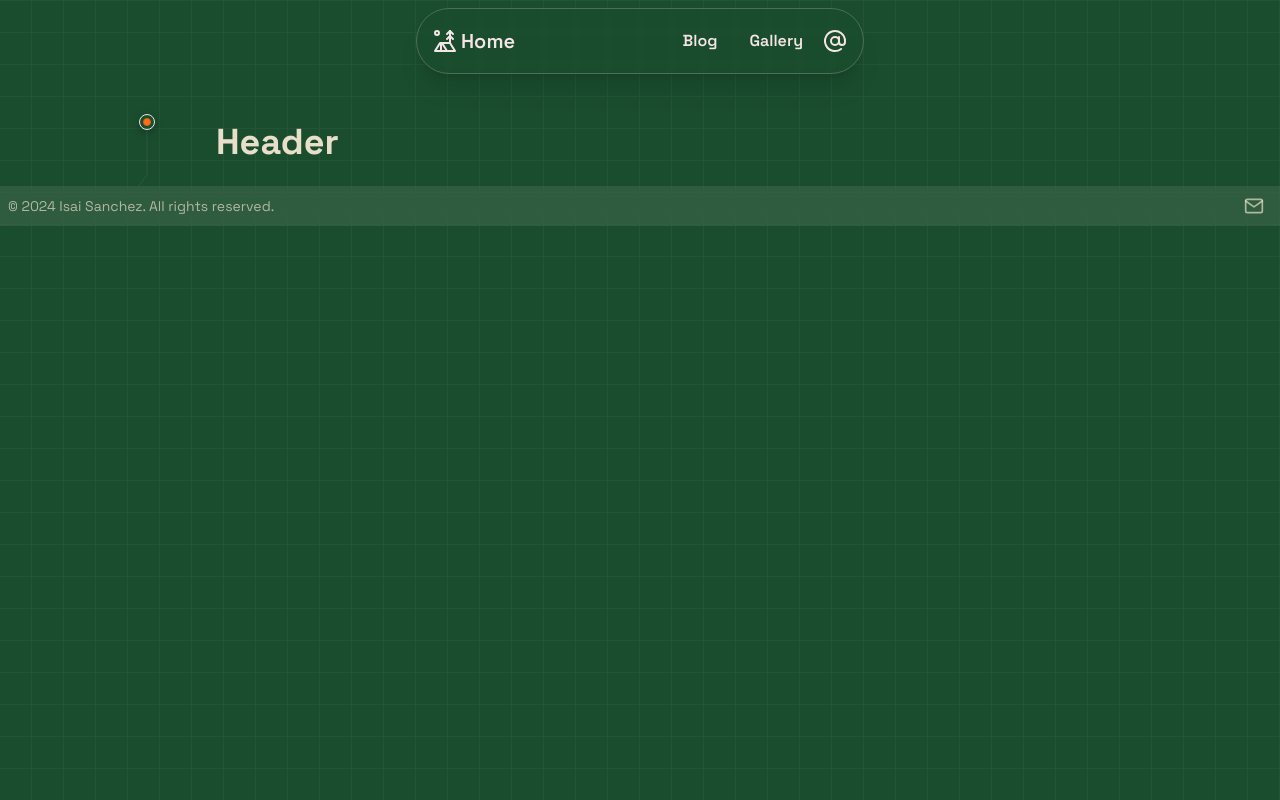
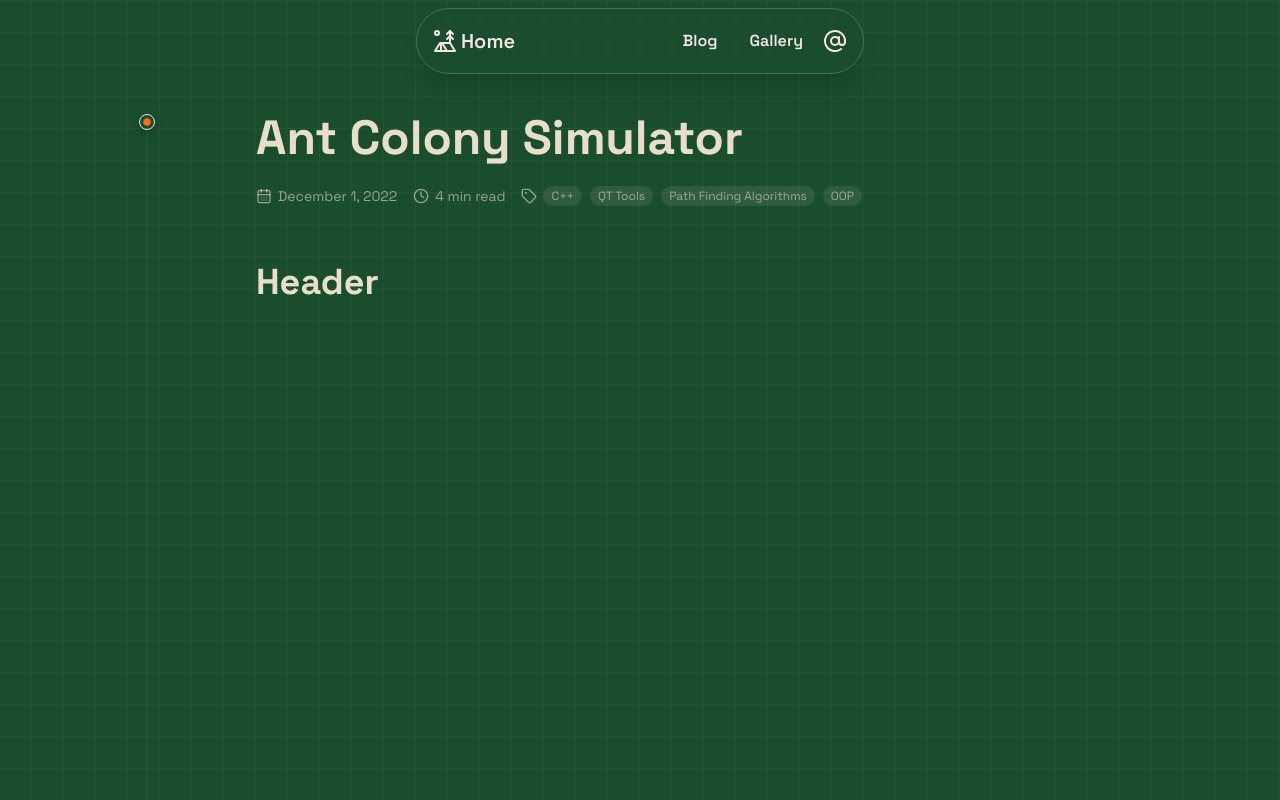
Before and after one commit to rahuljangirwork/rahuljangir.work, a Next.js app: page /blog/antsimulator in a window 1280 px wide. Shown: the top 800 px of the page. Built offline with nearby package versions, Linux system fonts and the light colour scheme; no server answers.

Commit message:
added header with relevant blog post info

```diff
--- a/app/blog/[slug]/page.tsx
+++ b/app/blog/[slug]/page.tsx
@@ -1,10 +1,10 @@
 import { getPostContentBySlug, getAllPostsSlug } from "@/app/lib/posts";
 import "@/app/styles/highlight.css";
 import { TracingBeam } from "@/app/components/ui/tracing-beam";
+import { CalendarDays, Clock, Tag } from "lucide-react"; // Import icons
 
 export async function generateStaticParams() {
   const slugs = getAllPostsSlug();
-
   return slugs.map(({ slug }) => ({
     slug,
   }));
@@ -20,9 +20,54 @@ export default async function PostPage({
   return (
     <TracingBeam className="px-6">
       <div className="flex flex-col justify-center items-center text-palette-2 mt-12">
+        <header className="w-full max-w-3xl mb-4">
+          <h1 className="text-3xl md:text-4xl lg:text-5xl font-bold mb-6 leading-tight">
+            {post.frontmatter.title}
+          </h1>
+
+          <div className="flex flex-wrap gap-4 text-sm text-palette-2/60 mb-8">
+            {post.frontmatter.publishDate && (
+              <div className="flex items-center gap-1.5">
+                <CalendarDays className="w-4 h-4" />
+                <time dateTime={post.frontmatter.publishDate}>
+                  {new Date(post.frontmatter.publishDate).toLocaleDateString(
+                    "en-US",
+                    {
+                      year: "numeric",
+                      month: "long",
+                      day: "numeric",
+                    },
+                  )}
+                </time>
+              </div>
+            )}
+
+            <div className="flex items-center gap-1.5">
+              <Clock className="w-4 h-4" />
+              <span>4 min read</span>
+            </div>
+
+            {post.frontmatter.technologies && (
+              <div className="flex items-center gap-1.5 flex-wrap">
+                <Tag className="w-4 h-4" />
+                <div className="flex gap-2">
+                  {post.frontmatter.technologies.map((tag: string) => (
+                    <span
+                      key={tag}
+                      className="bg-palette-2/10 px-2 py-0.5 rounded-full text-xs"
+                    >
+                      {tag}
+                    </span>
+                  ))}
+                </div>
+              </div>
+            )}
+          </div>
+        </header>
+
         <article
           key={post.frontmatter.title}
-          className="prose prose-offwhite w-full m-2"
+          className="min-h-dvh prose prose-offwhite w-full max-w-3xl m-2"
         >
           {post.content}
         </article>
```
